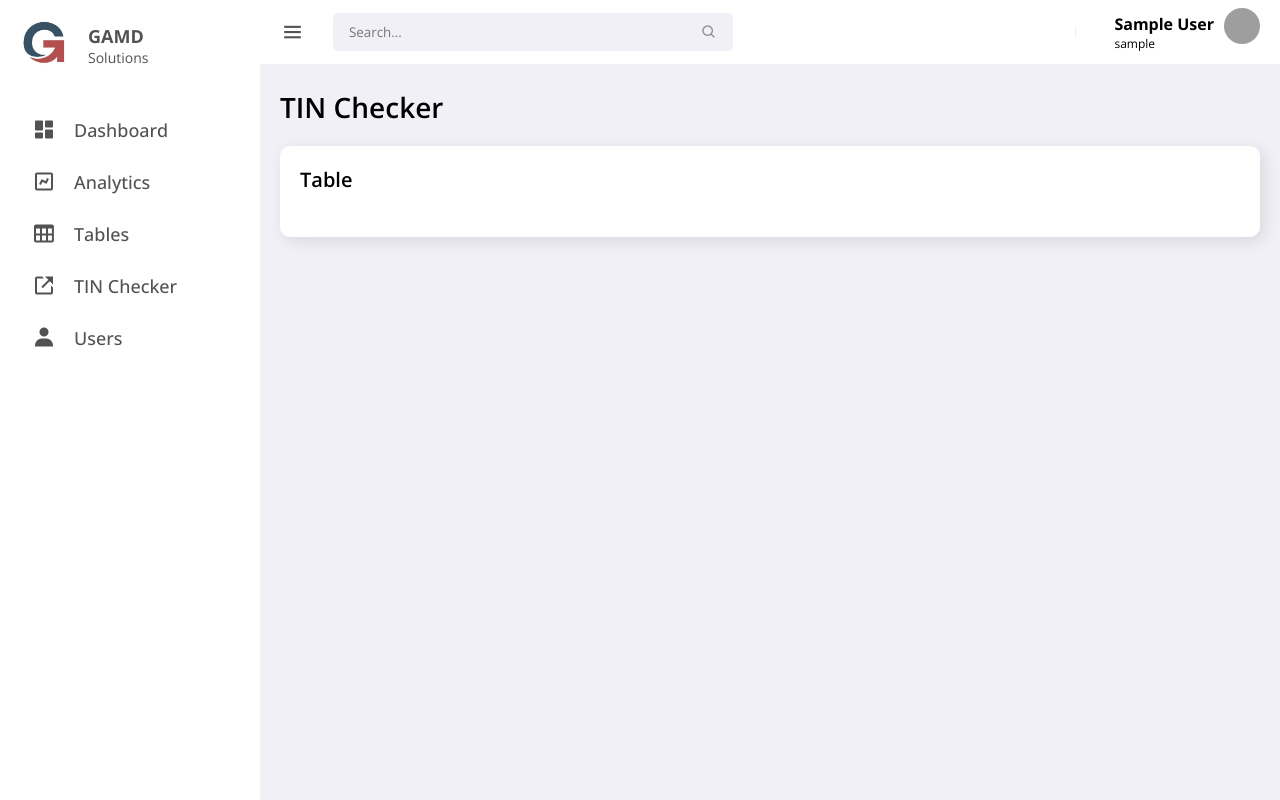
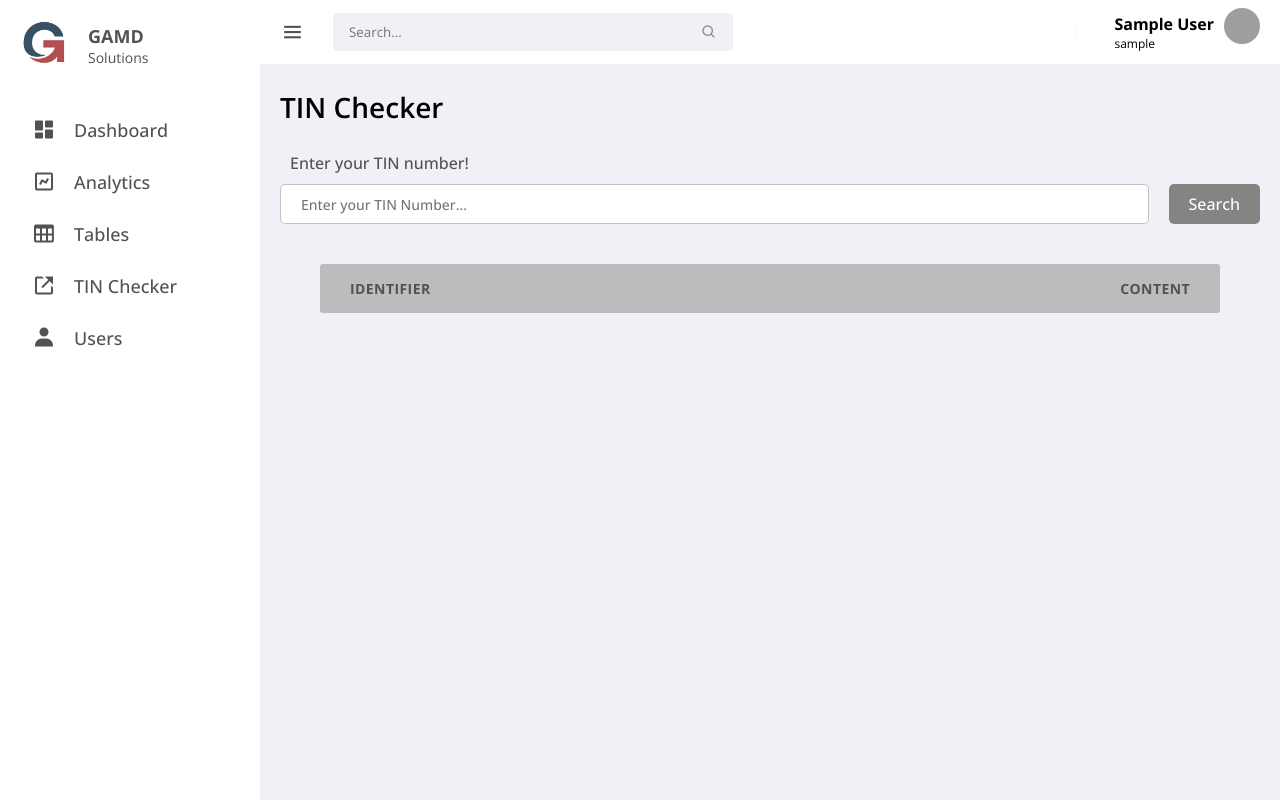
Before and after one commit to gamdsolu/GAMD_Solutions, a Flask app: page /tinchecker in a window 1280 px wide. Run offline with Flask 2, Linux system fonts and the light colour scheme; the visitor is signed in with stand-in values (Sample User, id 1); data comes from the database, SQL or seed files in the repository; some libraries are stand-ins or nearby versions; grey boxes are pictures that could not be loaded.

Commit message:
Feb 28 Morning update on dashboard tinchecker

```diff
--- a/Projects/TIN Checker/tinchecker/routes.py
+++ b/Projects/TIN Checker/tinchecker/routes.py
@@ -1,3 +1,4 @@
+from asyncio import tasks
 from tinchecker import app, db
 from flask import render_template, redirect, request, url_for, flash
 from tinchecker.resources import *
@@ -56,7 +57,20 @@ def home_page():
 @app.route('/admin')
 @login_required
 def admin_page():
-    return render_template('admin.html')
+    total_number = Users.query.count()
+    mobile_user = Users.query.filter((Users.deviceInfo == 'android')).count()
+    computer_user = Users.query.filter((Users.deviceInfo == 'linux') and (Users.deviceInfo == 'windows')).count()
+    mobile_user_per = (mobile_user / total_number) * 100
+    computer_user_per = (computer_user / total_number) * 100
+    dict = {
+        'cond': True,
+        'total_number': total_number,
+        'mobile_user': mobile_user,
+        'mobile_user_per': mobile_user_per,
+        'computer_user': computer_user,
+        'computer_user_per': computer_user_per
+    }
+    return render_template('admin.html', tasks=dict)
 
 @app.route('/analytics')
 @login_required
@@ -69,10 +83,52 @@ def tables_page():
     items = Users.query.all()
     return render_template('tables.html', tasks=items)
 
-@app.route('/tinchecker')
+@app.route('/tinchecker', methods=['POST', 'GET'])
 @login_required
 def tinchecker_page():
-    return render_template('tinchecker.html')
+    if request.method == 'POST':
+        my_list = []
+
+        tin = request.form['tinnumber']
+        userIP = request.remote_addr
+        deviceInfo = request.user_agent.platform
+        browserInfo = request.user_agent.browser + " " +request.user_agent.version
+        dateTime = date.today().strftime("%B %d, %Y") + " " + datetime.now().strftime("%H:%M:%S")
+        meta_data = Users(tin, userIP,deviceInfo, browserInfo, dateTime)
+
+        if not tin:
+            return render_template('tinchecker_error.html', tasks={"ID":True, "Info":"Empty Entery!", "Detail":status_dict[1]})
+        elif not tin.isdigit():
+            return render_template('tinchecker_error.html', tasks={"ID":True, "Info":"Wrong Entery!", "Detail":status_dict[2]})
+        else:
+            try:
+                body = BeautifulSoup(requests.get(url + tin).text, 'lxml').body.text.strip()
+                try:
+                    mytree = list(ET.fromstring(body))
+
+                    for y in mytree:
+                        my_list.append(y.tag)
+                    my_list = replaceIt(my_list)
+
+                    z = 0
+                    dict.clear()
+                    for y in mytree:
+                        dict.update({my_list[z]: y.text})
+                        z+=1
+                    dict.pop("TPNAME_F")
+                except:
+                    return render_template('tinchecker_error.html', tasks={"ID":True, "Info":"User Cannot Be Found!", "Detail":status_dict[3]})
+                try:
+                    db.session.add(meta_data)
+                    db.session.commit()
+                except:
+                    pass
+            except:
+                return render_template('tinchecker_error.html', tasks={"ID":True, "Info":"No Internet Connection!", "Detail":status_dict[4]})
+            return redirect('/tinchecker')
+
+    else:
+        return render_template("tinchecker.html", tasks=dict)
 
 @app.route('/users')
 @login_required
--- a/Projects/TIN Checker/tinchecker/static/css/admin-style.css
+++ b/Projects/TIN Checker/tinchecker/static/css/admin-style.css
@@ -559,3 +559,81 @@ main .btn-send:hover {
 .table .col-3 {
     flex-basis: 20%;
 }
+
+.main {
+    display: flex;
+    flex-direction: column;
+    /* padding: 20px 30px 20px 30px; */
+}
+.main .info{
+    margin-bottom: 10px;
+    font-size: 16px;
+    font-weight: 500;
+    color: var(--text-color);
+    margin-left: 10px;
+}
+.main .inputs {
+    display: flex;
+    flex-direction: row;
+    width: 100%;
+}
+.main .text {
+    width: 100%;
+    outline: none;
+    border: 1px solid var(--background-color);
+    border-radius: 5px;
+    height: 40px;
+    padding: 0px 20px;
+    font-size: 14px;
+    font-weight: 500;
+    margin-right: 20px;
+}
+.main .text:is(:hover, :focus) {
+    border: 1px solid var(--active-color)
+}
+.main .button {
+    width: auto;
+    height: 40px;
+    border-radius: 5px;
+    border: none;
+    background-color: var(--button-color);
+    color: var(--text-white-color);
+    font-size: 16px;
+    font-weight: 500;
+    padding: 8px 20px;
+}
+.main .button:hover {
+    background-color: var(--hover-color);
+}
+.main .button:active {
+    background-color: var(--active-color);
+}
+
+
+main .data .content-data .chat-box .table {
+    padding: 0px 0px;
+    margin: 10px 0px;
+}
+main .data .content-data .chat-box .table li {
+    padding: 10px 20px;
+}
+
+main .data .chat-box .danger {
+    padding: 13px 20px;
+    margin: 0px 30px 30px 30px;
+    border-radius: 5px;
+    background-color: #ff9f85;
+    color: #9b3b21;
+    border: 1px solid #f5957b;
+}
+main .data .chat-box .danger .icon {
+   font-size: 25px;
+   right: 20px;
+   position: absolute;
+   margin-right: 40px;
+   font-weight: 500;
+   cursor: pointer;
+}
+main .data .chat-box .danger .icon:hover {
+    color: #535250;
+}
--- a/Projects/TIN Checker/tinchecker/static/js/admin-script.js
+++ b/Projects/TIN Checker/tinchecker/static/js/admin-script.js
@@ -168,3 +168,11 @@ tooltip: {
 
 var chart = new ApexCharts(document.querySelector("#chart"), options);
 chart.render();
+
+// alert box close
+const info_board = document.querySelector('main .data .chat-box .danger')
+micon = document.querySelector('main .data .chat-box .danger .icon');
+
+micon.addEventListener("click", () => {
+info_board.style.display = "none";
+});
--- a/Projects/TIN Checker/tinchecker/templates/tinchecker.html
+++ b/Projects/TIN Checker/tinchecker/templates/tinchecker.html
@@ -6,14 +6,38 @@ Admin | TIN Checker
 <!-- MAIN -->
 <main>
 	<h1 class="title">TIN Checker</h1>
-    <div class="data">
-		<div class="content-data">
-			<div class="head">
-				<h3>Table</h3>
-			</div>
-			<div class="chat-box">
-
-			</div>
+	<div class="data">
+		<div class="chat-box">
+			<form method="post">
+				<div class="main">
+					<div class="info">
+						<span>Enter your TIN number!</span>
+					</div>
+					<div class="inputs">
+						<input type="text" name="tinnumber" id="tinnumber" class="text"
+							placeholder="Enter your TIN Number...">
+						<input type="submit" value="Search" class="button" id="searchbtn">
+					</div>
+				</div>
+			</form>
+		</div>
+	</div>
+	<div class="data">
+		<div class="chat-box" style="margin-top: 20px;">
+			<table>
+				<ul class="table">
+					<li class="table-header">
+						<div class="col col-1"><strong>IDENTIFIER</strong></div>
+						<div class="col col-2"><strong>CONTENT</strong></div>
+					</li>
+					{% for task in tasks %}
+					<li class="table-row">
+						<div class="col col-1"><strong>{{ task }}</strong></div>
+						<div class="col col-2">{{ tasks[task] }}</div>
+					</li>
+					{% endfor %}
+				</ul>
+			</table>
 		</div>
 	</div>
 </main>
```
Also changed, not shown: Projects/TIN Checker/requirements.txt (added, +25 -0 lines), Projects/TIN Checker/tinchecker/static/css/index-style.css (+22 -2 lines), Projects/TIN Checker/tinchecker/templates/admin.html (+11 -9 lines), Projects/TIN Checker/tinchecker/templates/tinchecker_error.html (added, +48 -0 lines).
